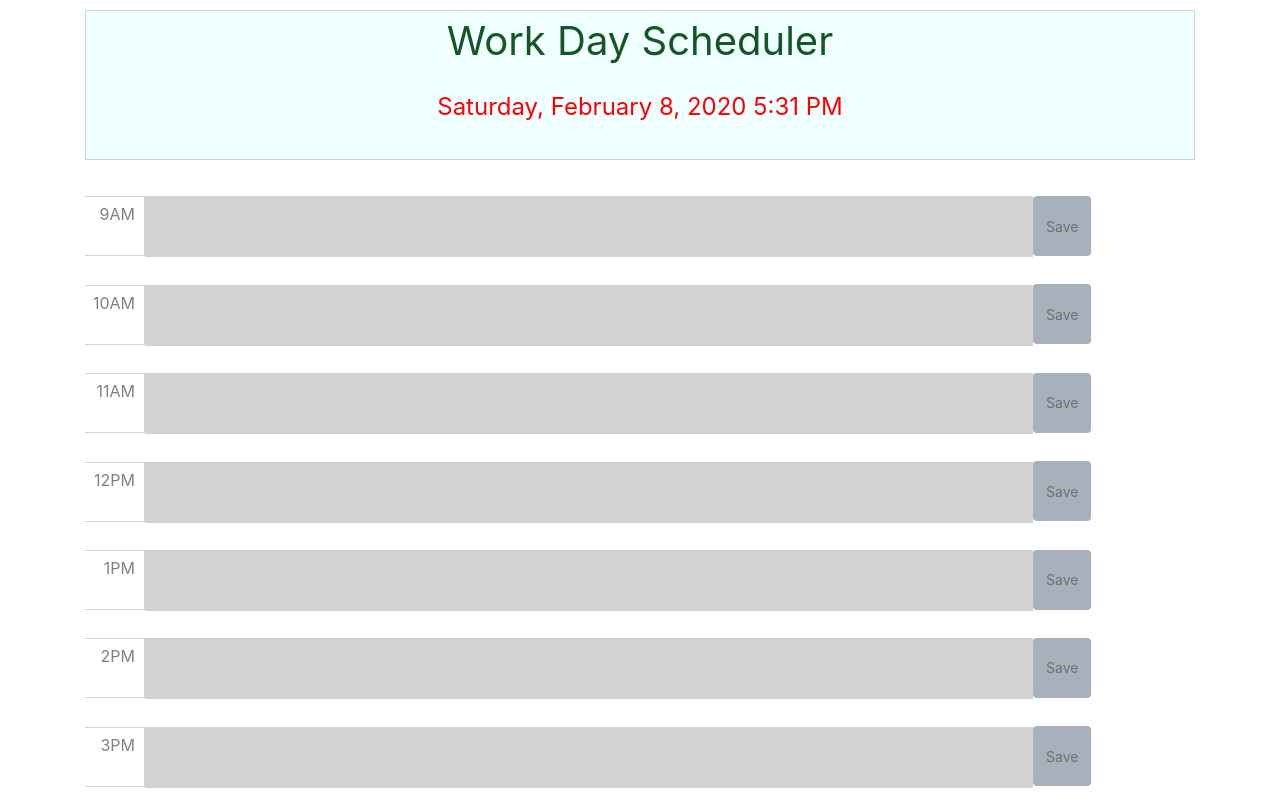
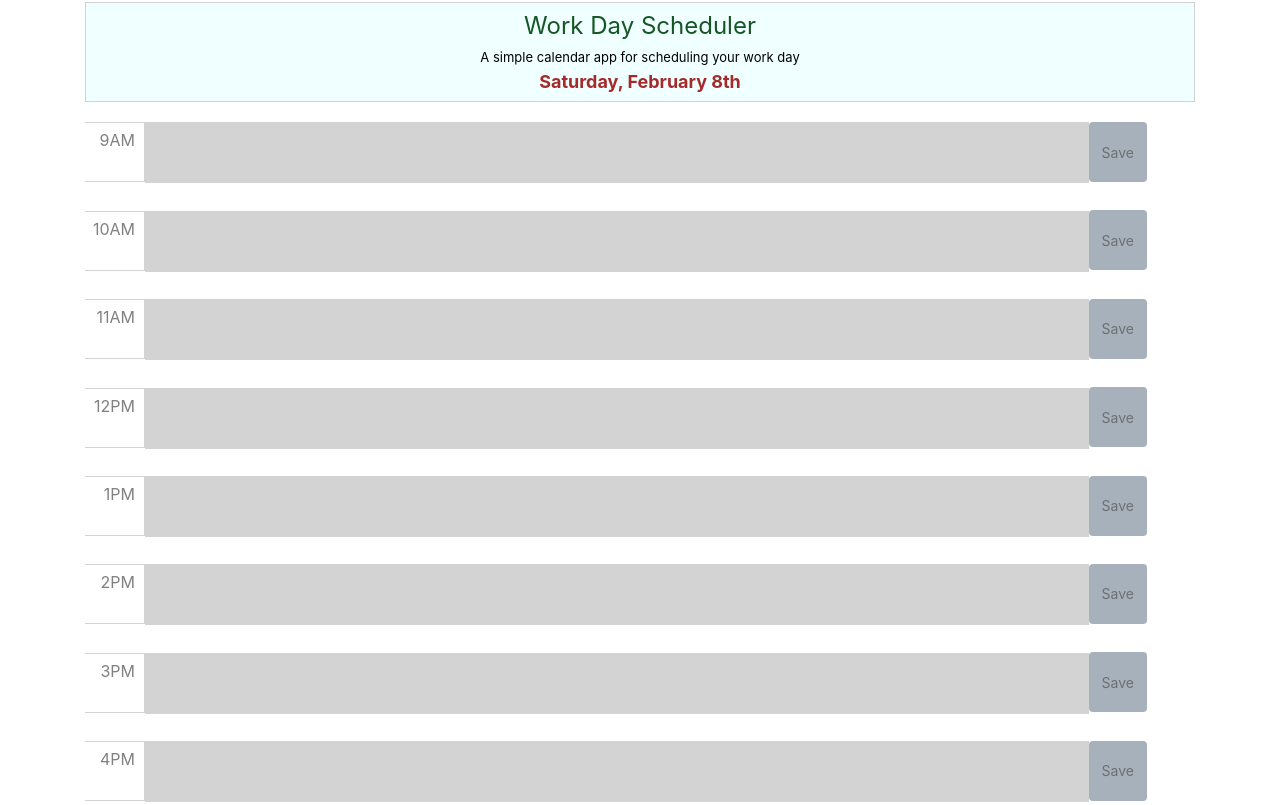
Before and after one commit to majid-paktinat/Day-Scheduler, a plain HTML site: page index.html in a window 1280 px wide. Shown: the top 805 px of the page. Drawn offline with nearby package versions, Linux system fonts and the light colour scheme.

Commit message:
new updates applied

```diff
--- a/index.html
+++ b/index.html
@@ -16,9 +16,9 @@
 <body>
     <div class="container">
         <div class="row">
-            <div class="col-12 "><p id="workDay" class="alert-success">Work Day Scheduler
-                <br><div id="todayID"></div>
-            </p></div>
+            <div class="col-12 ">
+                <p id="workDay" class="alert-success"></p>
+            </div>
         </div>
     </div>
         <div class="container">
--- a/script.js
+++ b/script.js
@@ -46,8 +46,10 @@ function ldScheduler() {
     // make all colors
     changeColor();
 
-    document.querySelector("#workDay").innerHTML += `<font color='red' size='5'> ${moment().format("LLLL")}</font>`;
-
+    document.querySelector("#workDay").innerHTML += `
+                                                    <font size=5px>Work Day Scheduler</font><br>
+                                                    <font size=2px color=black>A simple calendar app for scheduling your work day</font><br>
+                                                    <font color='brown' size=4px><b> ${moment().format("dddd, MMMM Do ")}</b></font>`;
 }
 
 function saveBtn(event) {
--- a/style.css
+++ b/style.css
@@ -9,7 +9,7 @@
     color: gray;
 }
 [id^="text-"] {
-    width: 80%;
+    width: 85%;
     padding-top: 5px;
     padding-bottom: 30px;
     border: 1px solid lightgray;
@@ -23,11 +23,11 @@
     font-size: 14px;
 }
 #workDay{
-    height: 150px;
-    margin-top: 10px;
+    height: 100px;
+    margin-top: 2px;
+    margin-bottom: 0px;
     background-color: azure;
-    font-size: 40px;
     text-align: center;
     border: 1px solid lightgray;
-    margin-bottom: 0px;
+    padding-top: 5px;
 }
```
